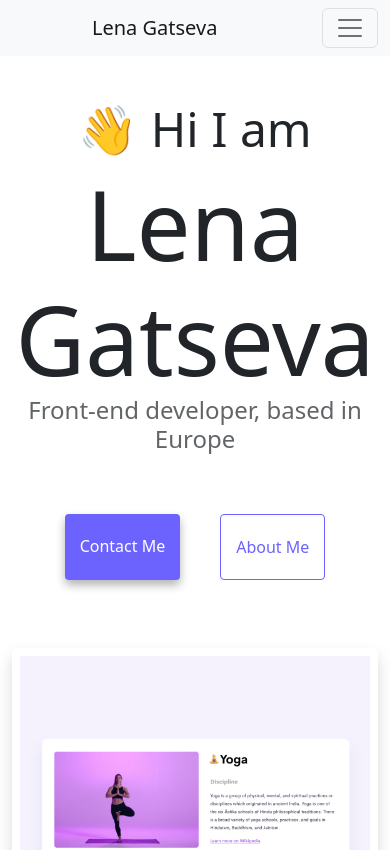
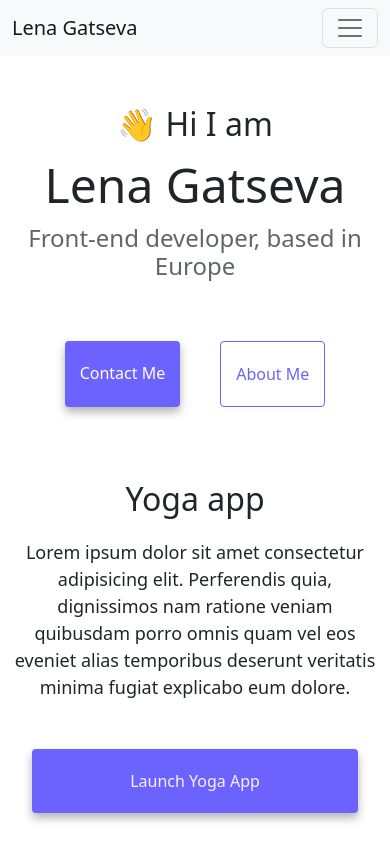
Before and after one commit to lenagatseva79/HW30, a plain HTML site: page index.html in a window 390 px wide. Shown: the top 850 px of the page. Drawn offline with nearby package versions, Linux system fonts and the light colour scheme.

Commit message:
Added css media queries
for index.html, made a better looking page for small screens

```diff
--- a/style.css
+++ b/style.css
@@ -26,6 +26,29 @@ h3 {
 p {
   font-size: 18px;
   line-height: 1.5;
+}
+
+@media (max-width: 576px) {
+  h1 {
+    font-size: 48px;
+    margin-bottom: 10px;
+  }
+  h2 {
+    font-size: 32px;
+    line-height: 1.5;
+    text-align: center;
+  }
+  p {
+    text-align: center;
+  }
+  .primary-link {
+    display: block;
+    text-align: center;
+    margin: 0 20px;
+  }
+  .lastlink  {
+    margin-bottom: 100px;
+  }
 }
 .navigation-links {
   display: flex;
@@ -78,9 +101,6 @@ p {
 .email-link:hover {
   text-decoration: underline;
 }
-.navbar-brand {
-  margin-left: 80px;
-}
 .primary-link {
   border-radius: 4px;
   padding: 20px 15px;
```
Also changed, not shown: index.html (+4 -4 lines).
